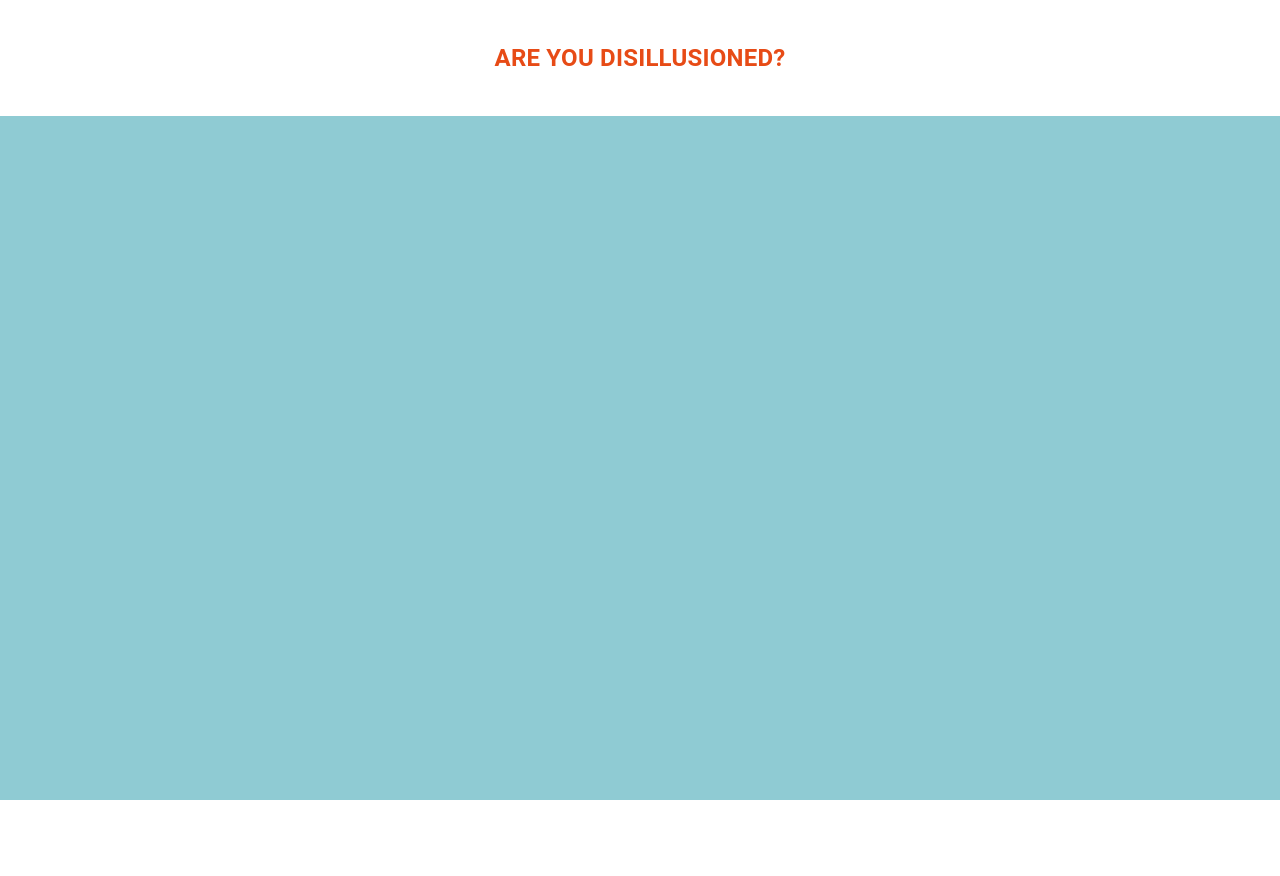
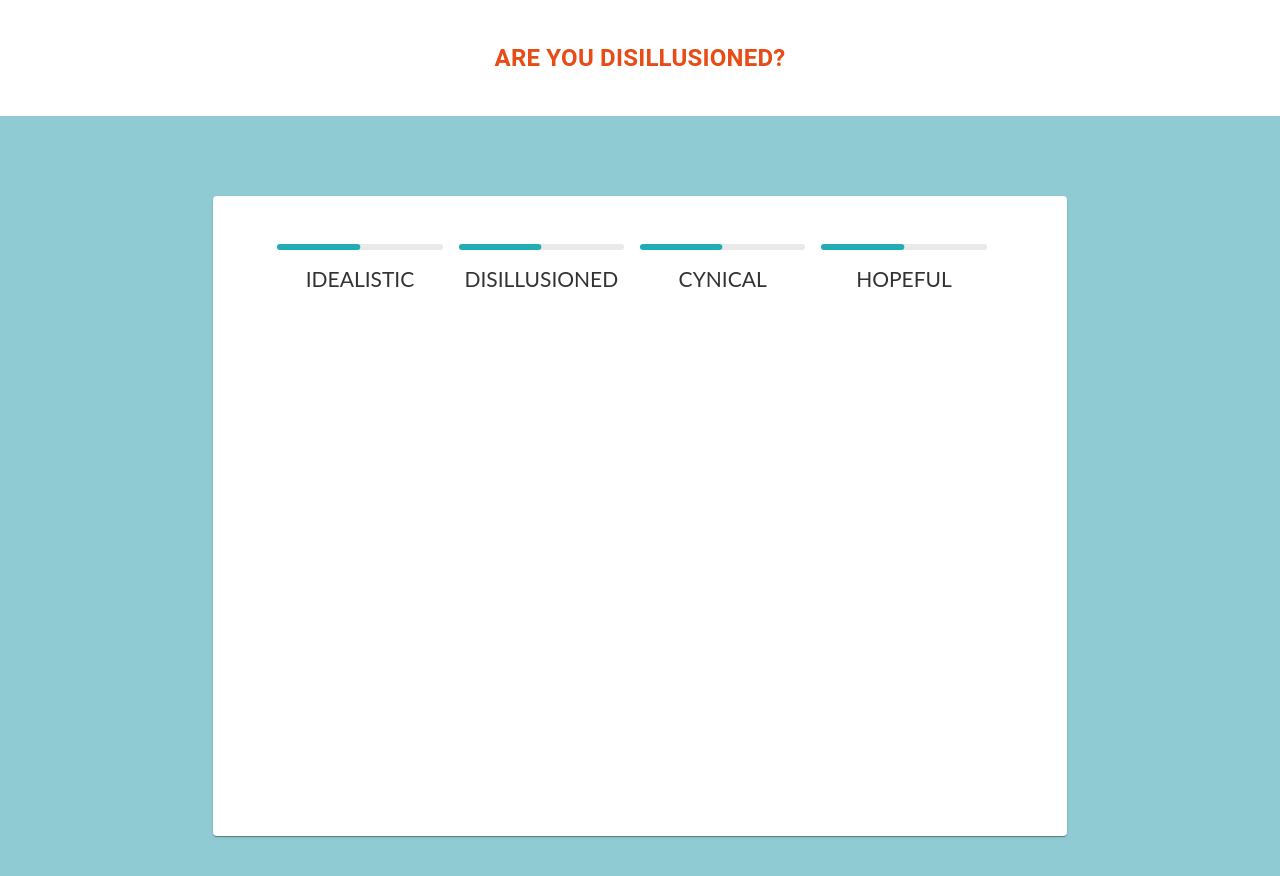
Before and after one commit to Jayraj-R/Disillusioned-Studio137, a React (Create React App) app: page / in a window 1280 px wide. Shown: the top 876 px of the page. Before the commit the page ends 800 px from the top, so only its background shows below. Built offline with nearby package versions, Linux system fonts and the light colour scheme.

Commit message:
feat : Top progress bar added

```diff
--- a/src/App.css
+++ b/src/App.css
@@ -8,10 +8,5 @@
     margin: 0rem 0rem;
     display: flex;
     justify-content: center;
-    height: 100vh;
     background-color: #8fcbd3;
 }
-
-.section {
-    height: fit-content;
-}
--- a/src/Components/Layout.jsx
+++ b/src/Components/Layout.jsx
@@ -1,13 +1,22 @@
 import { Grid } from '@mui/material';
 import * as React from 'react';
 import Navbar from './Navbar';
+import QuestionCardWrapper from './QuestionCard/QuestionCardWrapper';
 
 const Layout = () => {
 	return (
 		<Grid container xs={12} className='container'>
+			{/* begin : Navbar */}
 			<Grid item xs={12} className='section'>
 				<Navbar />
 			</Grid>
+			{/* end : Navbar */}
+
+			{/* begin : Question Card */}
+			<Grid item xs={12} className='section' my={10}>
+				<QuestionCardWrapper />
+			</Grid>
+			{/* end : Question Card */}
 		</Grid>
 	);
 };
--- /dev/null
+++ b/src/Components/QuestionCard/Categories.jsx
@@ -0,0 +1,36 @@
+import * as React from 'react';
+import { Grid } from '@mui/material';
+import styles from '../../stylesheets/questionCard.module.css';
+import ProgressBar from '../helper/ProgressBar';
+
+const Categories = () => {
+	return (
+		<Grid
+			container
+			xs={12}
+			px={8}
+			py={6}
+			spacing={2}
+			className={styles.categories__container}
+		>
+			<Grid item xs={3} className={styles.categories__section}>
+				<ProgressBar variant='determinate' value={50} />
+				Idealistic
+			</Grid>
+			<Grid item xs={3} className={styles.categories__section}>
+				<ProgressBar variant='determinate' value={50} />
+				Disillusioned
+			</Grid>
+			<Grid item xs={3} className={styles.categories__section}>
+				<ProgressBar variant='determinate' value={50} />
+				Cynical
+			</Grid>
+			<Grid item xs={3} className={styles.categories__section}>
+				<ProgressBar variant='determinate' value={50} />
+				Hopeful
+			</Grid>
+		</Grid>
+	);
+};
+
+export default Categories;
--- /dev/null
+++ b/src/Components/QuestionCard/QuestionCardWrapper.jsx
@@ -0,0 +1,18 @@
+import * as React from 'react';
+import { Grid, Paper } from '@mui/material';
+import styles from '../../stylesheets/questionCard.module.css';
+import Categories from './Categories';
+
+const QuestionCardWrapper = () => {
+	return (
+		<Grid xs={11} sm={8}>
+			<Paper className={styles.container}>
+				<Grid xs={12}>
+					<Categories />
+				</Grid>
+			</Paper>
+		</Grid>
+	);
+};
+
+export default QuestionCardWrapper;
--- /dev/null
+++ b/src/Components/helper/ProgressBar.jsx
@@ -0,0 +1,16 @@
+import { LinearProgress, linearProgressClasses, styled } from '@mui/material';
+
+const ProgressBar = styled(LinearProgress)(({ theme }) => ({
+	height: 6,
+	borderRadius: 4,
+	[`&.${linearProgressClasses.colorPrimary}`]: {
+		backgroundColor: '#E9E9E9',
+	},
+	[`& .${linearProgressClasses.bar}`]: {
+		borderRadius: 4,
+		backgroundColor: '#20ADB4',
+	},
+	marginBottom: '1rem',
+}));
+
+export default ProgressBar;
--- /dev/null
+++ b/src/stylesheets/questionCard.module.css
@@ -0,0 +1,24 @@
+.container {
+    min-height: 80vh;
+    display: flex;
+    width: 100%;
+    justify-content: center;
+    position: relative;
+}
+
+.categories__container {
+    width: 100%;
+    display: flex;
+    justify-content: space-evenly;
+}
+
+.categories__section {
+    color: rgb(52, 51, 51);
+    font-weight: 400;
+    font-family: lato, sans-serif;
+    font-size: 21px;
+    font-weight: 400;
+    text-align: center;
+    text-transform: uppercase;
+    width: 100%;
+}
```
